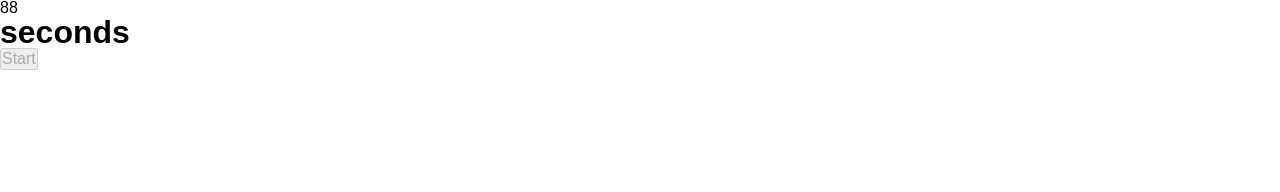
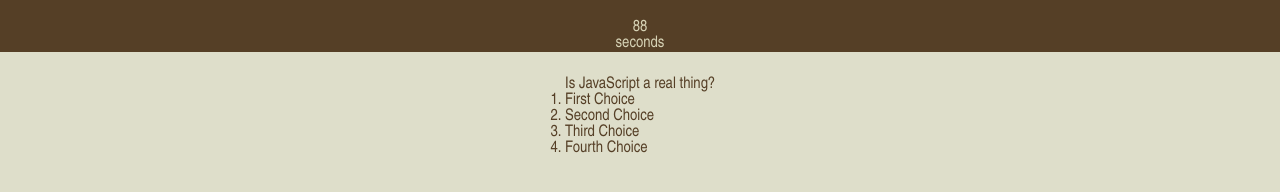
Before and after one commit to Wir3s/javascript-quiz, a plain HTML site: page index.html in a window 1280 px wide. Both pictures are taken after a click on the button "Start". Drawn offline with Linux system fonts and the light colour scheme.

Commit message:
Adding ol, li for question and answers, more functions and cleaner comments. Added css.

```diff
--- a/assets/css/style.css
+++ b/assets/css/style.css
@@ -0,0 +1,55 @@
+/* color scheme sourced from http://khroma.co/generator/ */
+
+:root {
+    --moon-mist: #dedeca;
+    --antique-bronze: #7d4408;
+    --tana: #d7d3b6;
+    --irish-coffee: #553f26;
+}
+
+
+* {
+    margin: 0;
+    padding: 0;
+}
+
+
+body {
+    color: var(--irish-coffee);
+    font-weight: 550;
+    background-color: var(--moon-mist);
+    font-family: 'Didot', 'Arial Narrow', Arial, sans-serif;
+    font-size: 16px;
+
+}
+
+header {
+    text-align: center;
+    background-color: var(--irish-coffee);
+    color: var(--tana);
+    width: 100%;
+    border-bottom: 5px solid var(--moon-mist);
+    padding-top: 20px;
+    display: flex;
+    flex-direction: row;
+    align-content: center;
+    justify-content: center;
+    flex-wrap: wrap;
+}
+
+main {
+    display: flex;
+    flex-direction: row;
+    align-content: center;
+    justify-content: center;
+    flex-wrap: wrap;
+    padding-top: 20px;
+
+}
+
+.start-button {
+    padding: 14px 40px;
+    border-radius: 8px;
+    font-size: 24px;
+    background-color: #008CBA;
+}
--- a/assets/js/script.js
+++ b/assets/js/script.js
@@ -1,49 +1,97 @@
-/* Mini project is excellent template for flow of below content:
-	Global variables are declared, most initially set to zero, or false, or an empty string, or even just declared.  ***
-*/
 
 // Declare global variables
 
 var timerElement = document.querySelector(".timer-count");
 var startButton = document.querySelector(".start-button");
+var highScore = document.querySelector(".high-score");
 var questionField = document.querySelector(".question-box");
+// Create question field or array or something!
+var questionTheFirst = document.createElement("p");
+// Create ordered list element
+var answerList = document.createElement("ol");
+// Create list elements
+var answerOne = document.createElement("li");
+var answerTwo = document.createElement("li");
+var answerThree = document.createElement("li");
+var answerFour = document.createElement("li");
 
+var chosenQuestion = "";
+var isComplete = false;
 var timer;
 var timerCount;
+var score = 0;
+// Need array(s) of questions and answers, and correct answer noted
+var questions = [1, 2, 3, 4, 5, 6, 7, 8];
 
-// Create a score field
+questionTheFirst.textContent = "Is JavaScript a real thing?";
+answerOne.textContent = "First Choice";
+answerTwo.textContent = "Second Choice";
+answerThree.textContent = "Third Choice";
+answerFour.textContent = "Fourth Choice";
 
-// Create an input for initials, linked to appropriate high scores
+
+// Called when page loads, looks for any existing high scores
+function init() {
+    getHighScores();
+}
 
 // The startQuiz function is called when the start button is clicked
 function startQuiz() {
     timerCount = 90;
-    //Prevent start button from being clicked when quiz is in progress
-    startButton.disabled = true;
+    // Hide start button when quiz begins
+    startButton.style.display = "none";
+    displayQuestion()
     startTimer()
     }
 
 console.log(timerElement);
 
-// Create timer that begins counting down when a ‘start button’ is pressed
-//   TImer will have to lose extra time when an incorrect answer is given
+//  Timer begins counting down when start button is pressed
+//  TImer will need to lose extra time when an incorrect answer is given
 function startTimer() {
     // Set timer
     timer = setInterval(function() {
         timerCount--;
         timerElement.textContent = timerCount;
-      if (timerCount === 0) {
+    /* Set condition if all questions have been answered
+         if (timerCount >=0) {
+             if (isComplete && timerCount > 0) {
+                clearInterval(timer);
+                quizCompleted();
+        }
+            }
 
+    */
+
+         // Tests if time has run out
+            if (timerCount === 0) {
+            // Clear interval
             clearInterval(timer);
             // Do something else, display score, prompt initials, etc
-        }
+             }
     }, 1000);
 }
 
-// Create a question that appears when ‘start button’ is pressed
-//    Eventually, this will be an array of questions, chosen one at a time in a random order
+/* Create a question that appears when ‘start button’ is pressed
+   Eventually, this will be an array of questions, chosen one at a time in a random order
+*/
+function displayQuestion() {
+// Randomly select a question, for now just display a question
+/*   chosenQuestion =
+     var randomQuestion = Math.floor(Math.random() * questions.length) ;
+     var choice1 = questions[randomQuestion];
+    questions.splice(randomQuestion, 1);
+*/
+// Create a question with list of answers
+    questionField.appendChild(questionTheFirst);
+    questionTheFirst.appendChild(answerList);
+    answerList.appendChild(answerOne);
+    answerList.appendChild(answerTwo);
+    answerList.appendChild(answerThree);
+    answerList.appendChild(answerFour);
+}
 
-// Create a list of answers
+// A listener needs to watch for answers to be clicked on
 
 // Create responses for correct and incorrect answers
 
@@ -55,5 +103,14 @@ console.log(startTimer);
 
 // Create a condition when the timer reaches zero or all questions have been answered: score is shown, initials can be entered
 
+// When all questions have been answered, assign a score based on time left
+// A point for each second, should work, timer will equal score
 
-// Style everything
+// Update score and set score to client storage
+
+/* function setHighScore() {
+    highScore.textCOntent = score;
+    localStorage.setItem("highscore", score);
+}
+
+*/
--- a/index.html
+++ b/index.html
@@ -10,17 +10,16 @@
 </head>
     <body>
         <header>
-            <div class= "timer-block">
-                <div class= "timer-text">
-                <div class= "timer-count">90</div>
-                <h1>seconds</h1>
+                <div class= "header-text">
+                    <div class = "high-score"></div>
+                    <div class= "timer-count">90</div>
+                    <p>seconds</p>
                 </div>
-            </div>
         </header>
 
         <main>
             <div class= "button-zone"></div>
-            <button class= "start-button">Start</button>
+            <button type="button" class= "start-button">Start</button>
             <div class = "question-box"></div>
         </main>
         <script src="./assets/js/script.js"></script>
```
